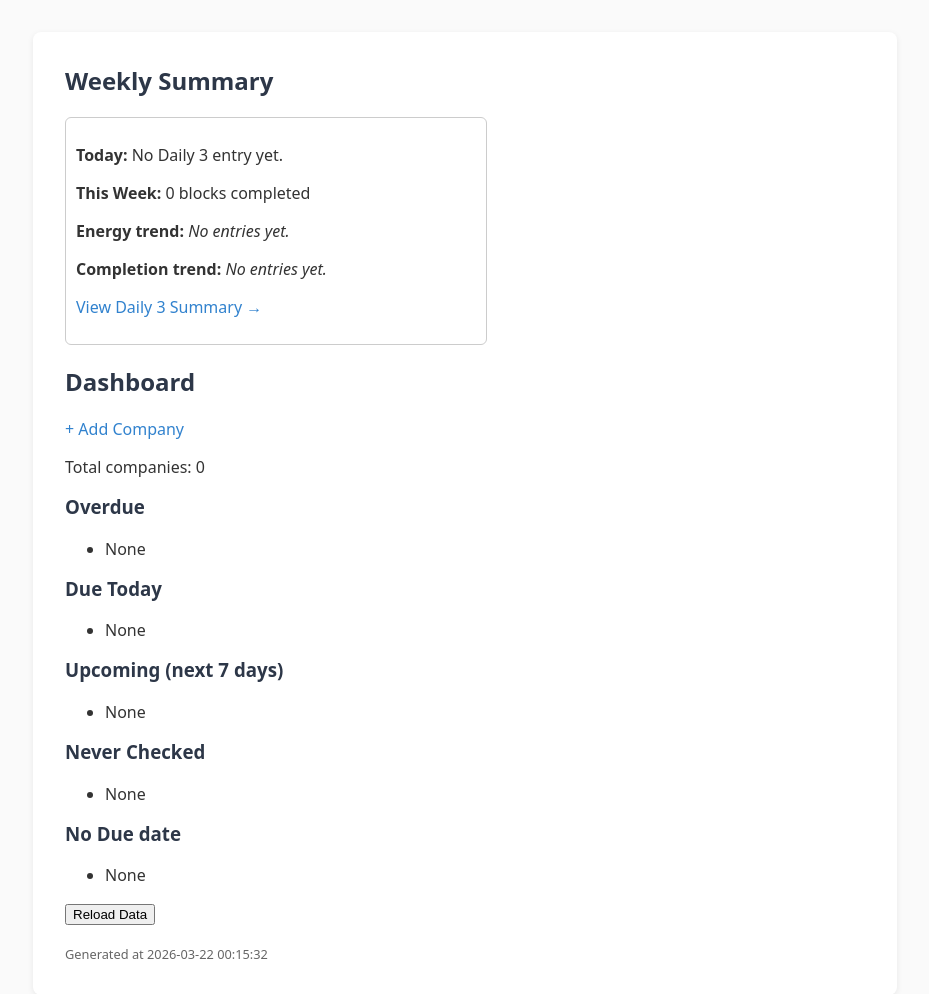
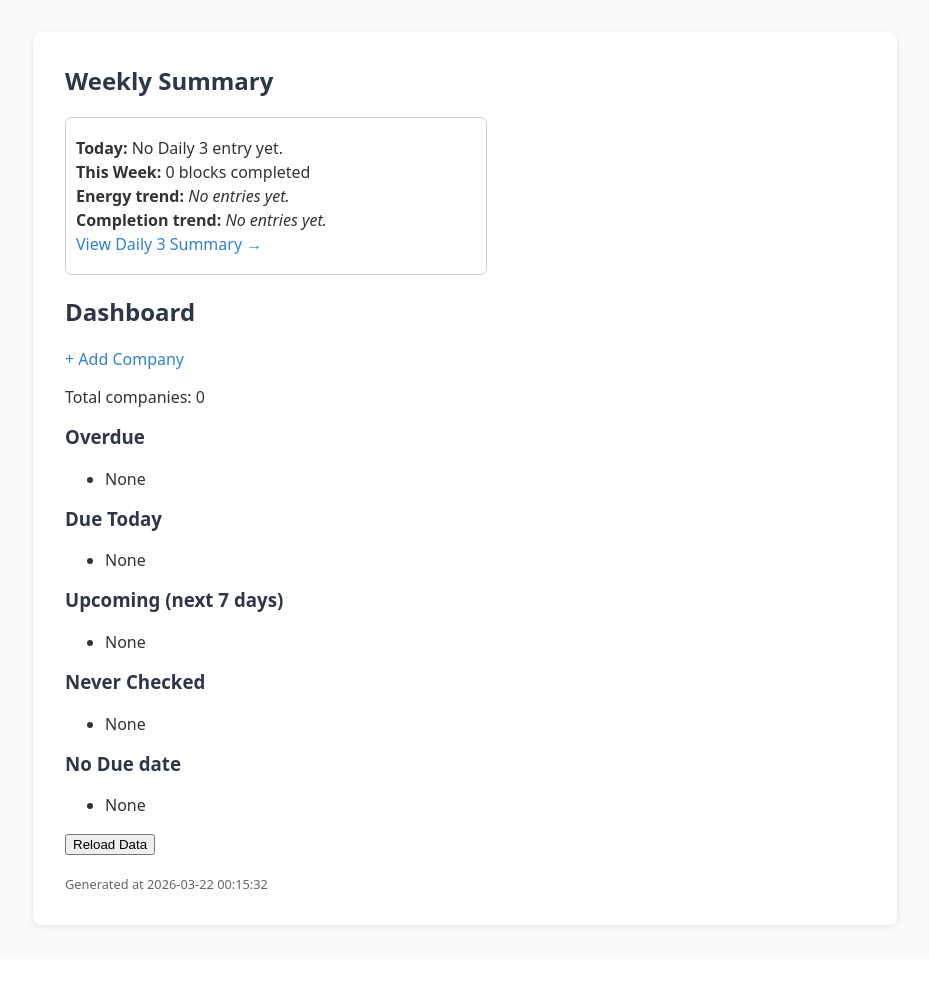
Before and after one commit to neelneelakantan/VisitFlow, a FastAPI app: page / in a window 1280 px wide. Shown: the part 101-1095 px from the top of the page, without its empty margins (175-1104 px from the left). After the commit the page ends 1029 px from the top, so only its background shows below. Run offline with FastAPI, Linux system fonts and the light colour scheme.

Commit message:
Update the spacing

```diff
--- a/templates/dashboard.html
+++ b/templates/dashboard.html
@@ -6,14 +6,14 @@
 <div style="border:1px solid #ccc; padding:10px; border-radius:6px; max-width:400px; margin-bottom:20px;">
 
     {% if today_entry %}
-        <p><strong>Today:</strong> {{ computed_completion }}/3 blocks • Energy: {{ today_entry.energy }}</p>
+        <p style="line-height: 0.5;"><strong>Today:</strong> {{ computed_completion }}/3 blocks • Energy: {{ today_entry.energy }}</p>
     {% else %}
-        <p><strong>Today:</strong> No Daily 3 entry yet.</p>
+        <p style="line-height: 0.5;"><strong>Today:</strong> No Daily 3 entry yet.</p>
     {% endif %}
 
-    <p><strong>This Week:</strong> {{ weekly.blocks_done }} blocks completed</p>
+    <p style="line-height: 0.5;"><strong>This Week:</strong> {{ weekly.blocks_done }} blocks completed</p>
 
-    <p><strong>Energy trend:</strong>
+    <p style="line-height: 0.5;"><strong>Energy trend:</strong>
         {% if weekly.energy_values %}
             {% for e in weekly.energy_values %}
                 {{ e }}{% if not loop.last %} → {% endif %}
@@ -23,7 +23,7 @@
         {% endif %}
     </p>
 
-    <p><strong>Completion trend:</strong>
+    <p style="line-height: 0.5;"><strong>Completion trend:</strong>
         {% if weekly.completion_values %}
             {% for c in weekly.completion_values %}
                 {{ c }}%{% if not loop.last %} → {% endif %}
@@ -33,7 +33,7 @@
         {% endif %}
     </p>
 
-    <p><a href="/daily3/summary">View Daily 3 Summary →</a></p>
+    <p style="line-height: 0.5;"><a href="/daily3/summary">View Daily 3 Summary →</a></p>
 </div>
 
 
```
